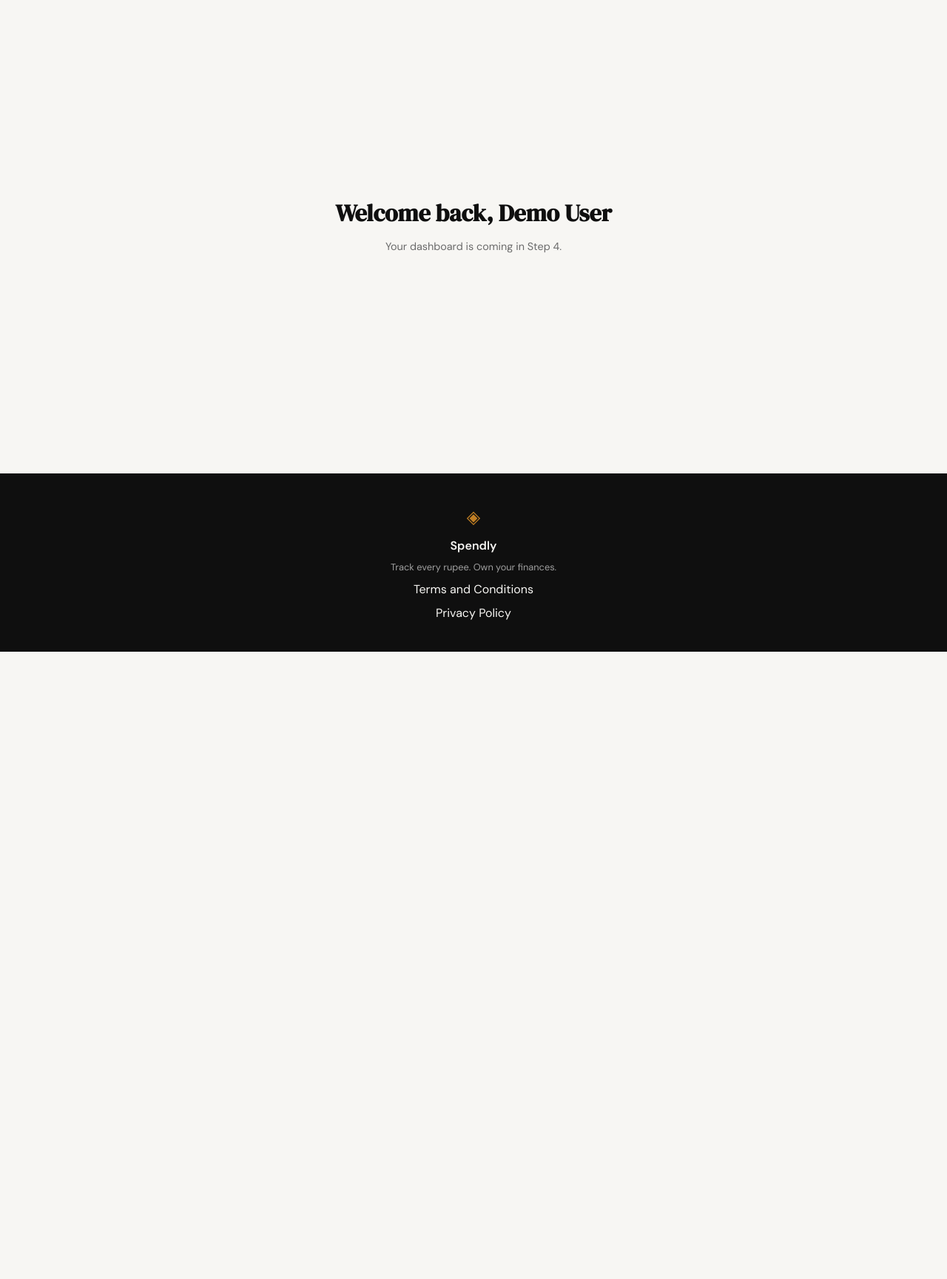
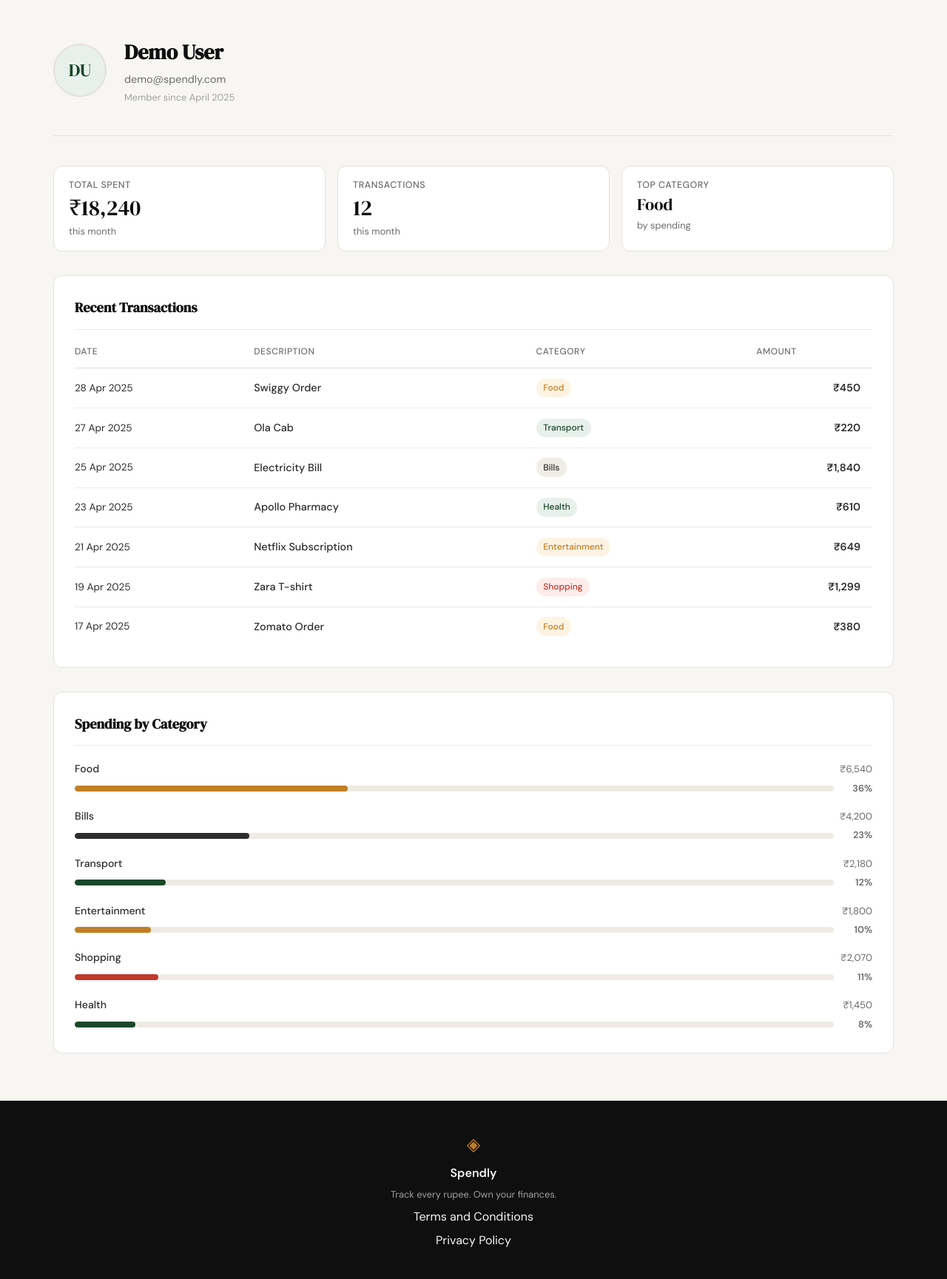
Before and after one commit to Anant4830/spendly, a Flask app: page /profile in a window 1280 px wide. Shown: the part 61-1790 px from the top of the page at 74% size. Before the commit the page ends 942 px from the top, so only its background shows below. Run offline with Flask 3, Linux system fonts and the light colour scheme; a user stored in the database is signed in.

Commit message:
add profile page UI

```diff
--- a/app.py
+++ b/app.py
@@ -107,7 +107,48 @@
 
 @app.route("/profile")
 def profile():
-    return render_template("profile.html")
+    if not session.get("user_id"):
+        return redirect(url_for("login"))
+
+    user = {
+        "name": "Demo User",
+        "email": "demo@spendly.com",
+        "initials": "DU",
+        "member_since": "April 2025",
+    }
+
+    stats = {
+        "total_spent": "₹18,240",
+        "transaction_count": 12,
+        "top_category": "Food",
+    }
+
+    transactions = [
+        {"date": "28 Apr 2025", "description": "Swiggy Order",        "category": "Food",          "amount": "₹450"},
+        {"date": "27 Apr 2025", "description": "Ola Cab",              "category": "Transport",     "amount": "₹220"},
+        {"date": "25 Apr 2025", "description": "Electricity Bill",     "category": "Bills",         "amount": "₹1,840"},
+        {"date": "23 Apr 2025", "description": "Apollo Pharmacy",      "category": "Health",        "amount": "₹610"},
+        {"date": "21 Apr 2025", "description": "Netflix Subscription", "category": "Entertainment", "amount": "₹649"},
+        {"date": "19 Apr 2025", "description": "Zara T-shirt",         "category": "Shopping",      "amount": "₹1,299"},
+        {"date": "17 Apr 2025", "description": "Zomato Order",         "category": "Food",          "amount": "₹380"},
+    ]
+
+    categories = [
+        {"name": "Food",          "amount": "₹6,540", "pct": 36},
+        {"name": "Bills",         "amount": "₹4,200", "pct": 23},
+        {"name": "Transport",     "amount": "₹2,180", "pct": 12},
+        {"name": "Entertainment", "amount": "₹1,800", "pct": 10},
+        {"name": "Shopping",      "amount": "₹2,070", "pct": 11},
+        {"name": "Health",        "amount": "₹1,450", "pct": 8},
+    ]
+
+    return render_template(
+        "profile.html",
+        user=user,
+        stats=stats,
+        transactions=transactions,
+        categories=categories,
+    )
 
 
 @app.route("/expenses/add")
--- /dev/null
+++ b/static/css/profile.css
@@ -0,0 +1,238 @@
+/* ── Category color tokens ── */
+:root {
+    --cat-food:          var(--accent-2);
+    --cat-bills:         var(--ink-soft);
+    --cat-transport:     var(--accent);
+    --cat-entertainment: var(--accent-2);
+    --cat-shopping:      var(--danger);
+    --cat-health:        var(--accent);
+    --cat-other:         var(--ink-muted);
+}
+
+/* ── Page wrapper ── */
+.profile-page {
+    max-width: var(--max-width);
+    margin: 0 auto;
+    padding: 0 2rem 4rem;
+}
+
+/* ── Section 1: User hero ── */
+.profile-hero {
+    padding: 3rem 0 2.5rem;
+    border-bottom: 1px solid var(--border);
+    margin-bottom: 2.5rem;
+}
+
+.profile-hero-inner {
+    display: flex;
+    align-items: center;
+    gap: 1.5rem;
+}
+
+.profile-avatar {
+    width: 72px;
+    height: 72px;
+    border-radius: 50%;
+    background: var(--accent-light);
+    color: var(--accent);
+    font-family: var(--font-display);
+    font-size: 1.5rem;
+    display: flex;
+    align-items: center;
+    justify-content: center;
+    flex-shrink: 0;
+    border: 2px solid var(--border);
+}
+
+.profile-name {
+    font-family: var(--font-display);
+    font-size: 1.75rem;
+    color: var(--ink);
+    margin-bottom: 0.2rem;
+}
+
+.profile-email {
+    font-size: 0.9rem;
+    color: var(--ink-muted);
+    margin-bottom: 0.2rem;
+}
+
+.profile-since {
+    font-size: 0.8rem;
+    color: var(--ink-faint);
+}
+
+/* ── Body stack ── */
+.profile-body {
+    display: flex;
+    flex-direction: column;
+    gap: 2rem;
+}
+
+/* ── Section 2: Stat cards ── */
+.profile-stats {
+    display: grid;
+    grid-template-columns: repeat(3, 1fr);
+    gap: 1rem;
+}
+
+.stat-card {
+    background: var(--paper-card);
+    border: 1px solid var(--border);
+    border-radius: var(--radius-md);
+    padding: 1rem 1.25rem;
+    display: flex;
+    flex-direction: column;
+    gap: 0.3rem;
+}
+
+.stat-label {
+    font-size: 0.78rem;
+    color: var(--ink-muted);
+    font-weight: 500;
+    text-transform: uppercase;
+    letter-spacing: 0.04em;
+}
+
+.stat-value {
+    font-family: var(--font-display);
+    font-size: 1.85rem;
+    color: var(--ink);
+    line-height: 1.1;
+}
+
+.stat-value--sm { font-size: 1.4rem; }
+
+.stat-sub {
+    font-size: 0.8rem;
+    color: var(--ink-muted);
+}
+
+/* ── Shared section card ── */
+.profile-section {
+    background: var(--paper-card);
+    border: 1px solid var(--border);
+    border-radius: var(--radius-md);
+    padding: 1.75rem;
+}
+
+.profile-section-title {
+    font-family: var(--font-display);
+    font-size: 1.15rem;
+    color: var(--ink);
+    margin-bottom: 1.25rem;
+    padding-bottom: 0.9rem;
+    border-bottom: 1px solid var(--border-soft);
+}
+
+/* ── Section 3: Transaction table ── */
+.profile-table-wrap { overflow-x: auto; }
+
+.profile-table {
+    width: 100%;
+    border-collapse: collapse;
+    font-size: 0.9rem;
+}
+
+.profile-table thead tr { border-bottom: 1px solid var(--border); }
+
+.profile-table th {
+    font-size: 0.75rem;
+    font-weight: 500;
+    color: var(--ink-muted);
+    text-transform: uppercase;
+    letter-spacing: 0.05em;
+    padding: 0 1rem 0.75rem 0;
+    text-align: left;
+    white-space: nowrap;
+}
+
+.col-right { text-align: right; padding-right: 0 !important; }
+
+.profile-table tbody tr { border-bottom: 1px solid var(--border-soft); }
+.profile-table tbody tr:last-child { border-bottom: none; }
+.profile-table tbody tr:hover { background: var(--paper-warm); }
+
+.profile-table td {
+    padding: 0.85rem 1rem 0.85rem 0;
+    color: var(--ink-soft);
+    vertical-align: middle;
+}
+
+.tx-date   { color: var(--ink-faint); font-size: 0.85rem; white-space: nowrap; }
+.tx-desc   { color: var(--ink); font-weight: 500; }
+.tx-amount { text-align: right; font-weight: 600; color: var(--ink); white-space: nowrap; font-variant-numeric: tabular-nums; }
+
+.tx-badge {
+    display: inline-block;
+    font-size: 0.75rem;
+    font-weight: 500;
+    padding: 0.2rem 0.6rem;
+    border-radius: 999px;
+    white-space: nowrap;
+    background: var(--border-soft);
+    color: var(--ink-soft);
+}
+
+.tx-badge--food          { background: var(--accent-2-light); color: var(--accent-2); }
+.tx-badge--transport     { background: var(--accent-light);   color: var(--accent);   }
+.tx-badge--bills         { background: var(--paper-warm);     color: var(--ink-soft); }
+.tx-badge--health        { background: var(--accent-light);   color: var(--accent);   }
+.tx-badge--entertainment { background: var(--accent-2-light); color: var(--accent-2); }
+.tx-badge--shopping      { background: var(--danger-light);   color: var(--danger);   }
+.tx-badge--other         { background: var(--border-soft);    color: var(--ink-muted);}
+
+/* ── Section 4: Category breakdown ── */
+.profile-categories { display: flex; flex-direction: column; gap: 1rem; }
+
+.cat-row { display: flex; flex-direction: column; gap: 0.3rem; }
+
+.cat-meta {
+    display: flex;
+    justify-content: space-between;
+    align-items: baseline;
+}
+
+.cat-name   { font-size: 0.88rem; font-weight: 500; color: var(--ink-soft); }
+.cat-amount { font-size: 0.82rem; color: var(--ink-muted); font-variant-numeric: tabular-nums; }
+
+.cat-bar-wrap { display: flex; align-items: center; gap: 0.75rem; }
+
+.cat-bar-track {
+    flex: 1;
+    height: 8px;
+    background: var(--border-soft);
+    border-radius: 999px;
+    overflow: hidden;
+}
+
+.cat-bar-fill {
+    height: 100%;
+    border-radius: 999px;
+    width: var(--fill);
+}
+
+.cat-pct {
+    font-size: 0.8rem;
+    font-weight: 600;
+    color: var(--ink-muted);
+    min-width: 2.5rem;
+    text-align: right;
+    font-variant-numeric: tabular-nums;
+}
+
+.cat-bar--food          { background: var(--cat-food);          }
+.cat-bar--bills         { background: var(--cat-bills);         }
+.cat-bar--transport     { background: var(--cat-transport);     }
+.cat-bar--entertainment { background: var(--cat-entertainment); }
+.cat-bar--shopping      { background: var(--cat-shopping);      }
+.cat-bar--health        { background: var(--cat-health);        }
+.cat-bar--other         { background: var(--cat-other);         }
+
+/* ── Responsive ── */
+@media (max-width: 768px) {
+    .profile-page  { padding: 0 1rem 3rem; }
+    .profile-stats { grid-template-columns: 1fr; }
+    .profile-hero-inner { flex-direction: column; align-items: flex-start; gap: 1rem; }
+    .profile-section { padding: 1.25rem; }
+}
--- a/templates/profile.html
+++ b/templates/profile.html
@@ -1,16 +1,98 @@
 {% extends "base.html" %}
 
-{% block title %}Dashboard — Spendly{% endblock %}
+{% block title %}Profile — Spendly{% endblock %}
+
+{% block head %}
+<link rel="stylesheet" href="{{ url_for('static', filename='css/profile.css') }}">
+{% endblock %}
 
 {% block content %}
 
-<section class="auth-section">
-    <div class="auth-container">
-        <div class="auth-header">
-            <h1 class="auth-title">Welcome back{% if session.get('user_name') %}, {{ session['user_name'] }}{% endif %}</h1>
-            <p class="auth-subtitle">Your dashboard is coming in Step 4.</p>
+<div class="profile-page">
+
+  <section class="profile-hero">
+    <div class="profile-hero-inner">
+      <div class="profile-avatar">{{ user.initials }}</div>
+      <div class="profile-identity">
+        <h1 class="profile-name">{{ user.name }}</h1>
+        <p class="profile-email">{{ user.email }}</p>
+        <p class="profile-since">Member since {{ user.member_since }}</p>
+      </div>
+    </div>
+  </section>
+
+  <div class="profile-body">
+
+    <section class="profile-stats">
+      <div class="stat-card">
+        <span class="stat-label">Total Spent</span>
+        <span class="stat-value">{{ stats.total_spent }}</span>
+        <span class="stat-sub">this month</span>
+      </div>
+      <div class="stat-card">
+        <span class="stat-label">Transactions</span>
+        <span class="stat-value">{{ stats.transaction_count }}</span>
+        <span class="stat-sub">this month</span>
+      </div>
+      <div class="stat-card">
+        <span class="stat-label">Top Category</span>
+        <span class="stat-value stat-value--sm">{{ stats.top_category }}</span>
+        <span class="stat-sub">by spending</span>
+      </div>
+    </section>
+
+    <section class="profile-section">
+      <h2 class="profile-section-title">Recent Transactions</h2>
+      <div class="profile-table-wrap">
+        <table class="profile-table">
+          <thead>
+            <tr>
+              <th>Date</th>
+              <th>Description</th>
+              <th>Category</th>
+              <th class="col-right">Amount</th>
+            </tr>
+          </thead>
+          <tbody>
+            {% for tx in transactions %}
+            <tr>
+              <td class="tx-date">{{ tx.date }}</td>
+              <td class="tx-desc">{{ tx.description }}</td>
+              <td>
+                <span class="tx-badge tx-badge--{{ tx.category | lower | replace(' ', '-') }}">
+                  {{ tx.category }}
+                </span>
+              </td>
+              <td class="tx-amount">{{ tx.amount }}</td>
+            </tr>
+            {% endfor %}
+          </tbody>
+        </table>
+      </div>
+    </section>
+
+    <section class="profile-section">
+      <h2 class="profile-section-title">Spending by Category</h2>
+      <div class="profile-categories">
+        {% for cat in categories %}
+        <div class="cat-row">
+          <div class="cat-meta">
+            <span class="cat-name">{{ cat.name }}</span>
+            <span class="cat-amount">{{ cat.amount }}</span>
+          </div>
+          <div class="cat-bar-wrap">
+            <div class="cat-bar-track">
+              <div class="cat-bar-fill cat-bar--{{ cat.name | lower | replace(' ', '-') }}"
+                   style="--fill: {{ cat.pct }}%"></div>
+            </div>
+            <span class="cat-pct">{{ cat.pct }}%</span>
+          </div>
         </div>
-    </div>
-</section>
+        {% endfor %}
+      </div>
+    </section>
+
+  </div>
+</div>
 
 {% endblock %}
```
Also changed, not shown: .claude/skills/front-end-design/SKILL.md (added), .claude/specs/04-profile-page-design.md (added).
